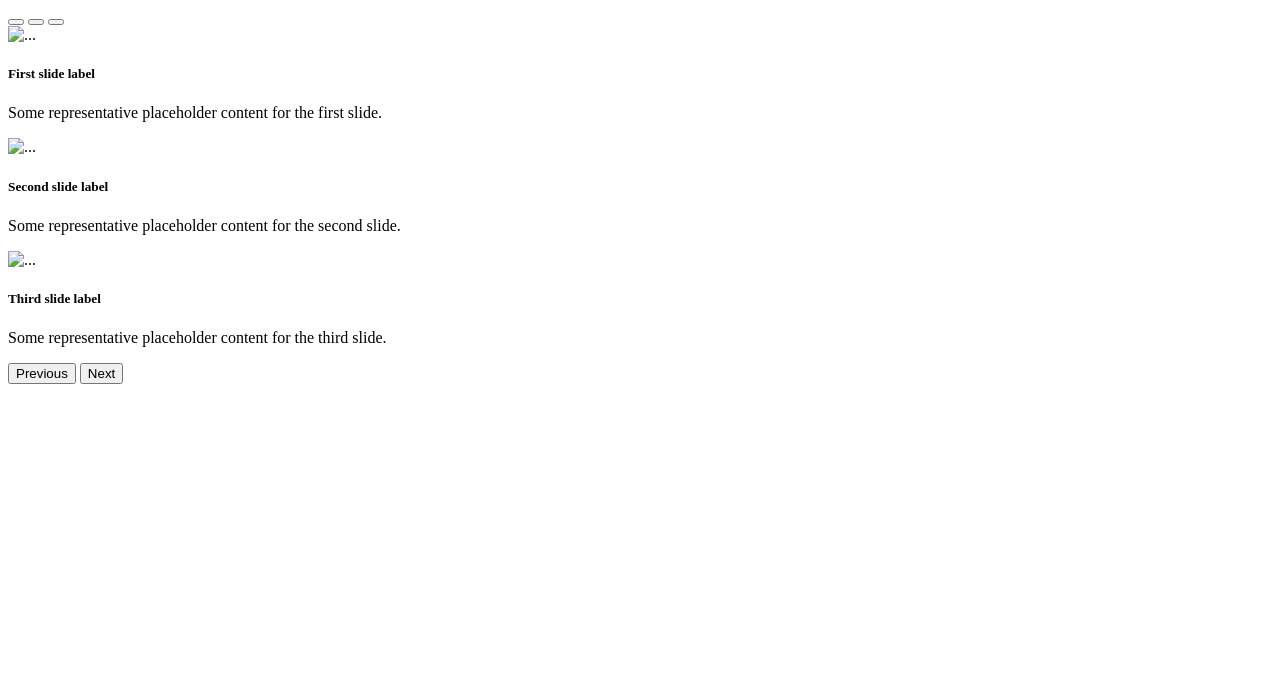
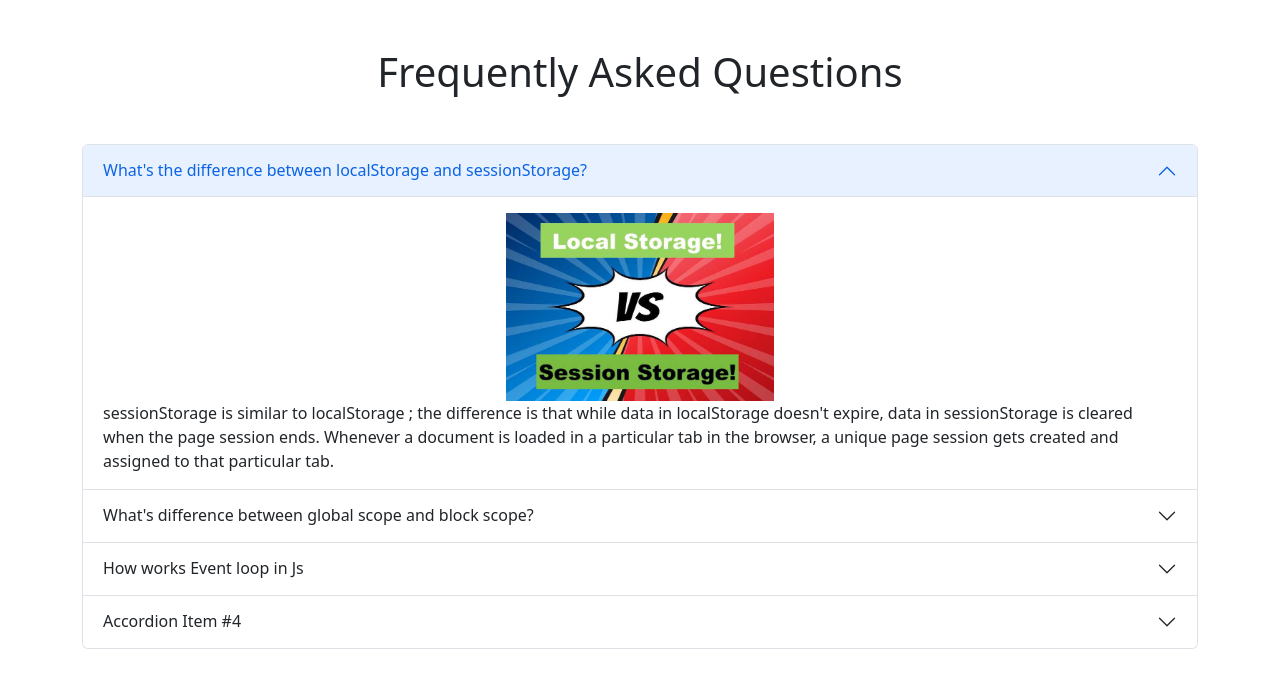
Before and after one commit to rafiulaanam/speed-typing-a7, a plain HTML site: page blog.html in a window 1280 px wide. Drawn offline with nearby package versions, Linux system fonts and the light colour scheme.

Commit message:
acordian added

```diff
--- a/blog.html
+++ b/blog.html
@@ -4,46 +4,78 @@
     <meta charset="UTF-8">
     <meta http-equiv="X-UA-Compatible" content="IE=edge">
     <meta name="viewport" content="width=device-width, initial-scale=1.0">
+    <link href="https://cdn.jsdelivr.net/npm/bootstrap@5.2.1/dist/css/bootstrap.min.css" rel="stylesheet" integrity="sha384-iYQeCzEYFbKjA/T2uDLTpkwGzCiq6soy8tYaI1GyVh/UjpbCx/TYkiZhlZB6+fzT" crossorigin="anonymous">
+
     <title>Blog</title>
 </head>
 <body>
-    <div id="carouselExampleCaptions" class="carousel slide" data-bs-ride="false">
-        <div class="carousel-indicators">
-          <button type="button" data-bs-target="#carouselExampleCaptions" data-bs-slide-to="0" class="active" aria-current="true" aria-label="Slide 1"></button>
-          <button type="button" data-bs-target="#carouselExampleCaptions" data-bs-slide-to="1" aria-label="Slide 2"></button>
-          <button type="button" data-bs-target="#carouselExampleCaptions" data-bs-slide-to="2" aria-label="Slide 3"></button>
-        </div>
-        <div class="carousel-inner">
-          <div class="carousel-item active">
-            <img src="..." class="d-block w-100" alt="...">
-            <div class="carousel-caption d-none d-md-block">
-              <h5>First slide label</h5>
-              <p>Some representative placeholder content for the first slide.</p>
-            </div>
-          </div>
-          <div class="carousel-item">
-            <img src="..." class="d-block w-100" alt="...">
-            <div class="carousel-caption d-none d-md-block">
-              <h5>Second slide label</h5>
-              <p>Some representative placeholder content for the second slide.</p>
-            </div>
-          </div>
-          <div class="carousel-item">
-            <img src="..." class="d-block w-100" alt="...">
-            <div class="carousel-caption d-none d-md-block">
-              <h5>Third slide label</h5>
-              <p>Some representative placeholder content for the third slide.</p>
+
+
+
+    <h1 class="text-center mt-5">Frequently Asked Questions</h1>
+
+
+    <div class="accordion container mt-5" id="accordionPanelsStayOpenExample">
+        <div class="accordion-item">
+          <h2 class="accordion-header" id="panelsStayOpen-headingOne">
+            <button class="accordion-button" type="button" data-bs-toggle="collapse" data-bs-target="#panelsStayOpen-collapseOne" aria-expanded="true" aria-controls="panelsStayOpen-collapseOne">
+                What's the difference between localStorage and sessionStorage?
+            </button>
+          </h2>
+          <div id="panelsStayOpen-collapseOne" class="accordion-collapse collapse show" aria-labelledby="panelsStayOpen-headingOne">
+            <div class="accordion-body">
+                <div class=" d-flex justify-content-center"><img src="ls.jpg" alt="" class="img-fluid w-25"></div>
+                sessionStorage is similar to localStorage ; the difference is that while data in localStorage doesn't expire, data in sessionStorage is cleared when the page session ends. Whenever a document is loaded in a particular tab in the browser, a unique page session gets created and assigned to that particular tab.
             </div>
           </div>
         </div>
-        <button class="carousel-control-prev" type="button" data-bs-target="#carouselExampleCaptions" data-bs-slide="prev">
-          <span class="carousel-control-prev-icon" aria-hidden="true"></span>
-          <span class="visually-hidden">Previous</span>
-        </button>
-        <button class="carousel-control-next" type="button" data-bs-target="#carouselExampleCaptions" data-bs-slide="next">
-          <span class="carousel-control-next-icon" aria-hidden="true"></span>
-          <span class="visually-hidden">Next</span>
-        </button>
+        <div class="accordion-item">
+          <h2 class="accordion-header" id="panelsStayOpen-headingTwo">
+            <button class="accordion-button collapsed" type="button" data-bs-toggle="collapse" data-bs-target="#panelsStayOpen-collapseTwo" aria-expanded="false" aria-controls="panelsStayOpen-collapseTwo">
+                What's difference between global scope and block scope?
+            </button>
+          </h2>
+          <div id="panelsStayOpen-collapseTwo" class="accordion-collapse collapse" aria-labelledby="panelsStayOpen-headingTwo">
+            <div class="accordion-body">
+                <div class=" d-flex justify-content-center"><img src="scop.png" alt="" class="img-fluid w-25"></div>
+                Global Scope
+                The variables defined outside of any function or curly brackets are known as global variables and have global scope. Global scope means that the variables can be accessed from any part of that program, any function or conditional state can access that variable.
+
+                Block Scope
+Block scope is also a sub-type of local scope. The block scope can be defined as the scope of the variables inside the curly brackets {}. Now, these curly brackets can be of loops, or conditional statements, or something else. You are only allowed to refer to these variables from within the curly brackets {}.
+            </div>
+          </div>
+        </div>
+        <div class="accordion-item">
+          <h2 class="accordion-header" id="panelsStayOpen-headingThree">
+            <button class="accordion-button collapsed" type="button" data-bs-toggle="collapse" data-bs-target="#panelsStayOpen-collapseThree" aria-expanded="false" aria-controls="panelsStayOpen-collapseThree">
+             How works Event loop in Js
+            </button>
+          </h2>
+          <div id="panelsStayOpen-collapseThree" class="accordion-collapse collapse" aria-labelledby="panelsStayOpen-headingThree">
+            <div class="accordion-body">
+                <div class=" d-flex justify-content-center"><img src="el.jpg" alt="" class="img-fluid w-25"></div>
+                The Event Loop has one simple job — to monitor the Call Stack and the Callback Queue. If the Call Stack is empty, the Event Loop will take the first event from the queue and will push it to the Call Stack, which effectively runs it. Such an iteration is called a tick in the Event Loop.
+            </div>
+          </div>
+        </div>
+        <div class="accordion-item">
+          <h2 class="accordion-header" id="panelsStayOpen-headingFour">
+            <button class="accordion-button collapsed" type="button" data-bs-toggle="collapse" data-bs-target="#panelsStayOpen-collapseFour" aria-expanded="false" aria-controls="panelsStayOpen-collapseFour">
+              Accordion Item #4
+            </button>
+          </h2>
+          <div id="panelsStayOpen-collapseFour" class="accordion-collapse collapse" aria-labelledby="panelsStayOpen-headingFour">
+            <div class="accordion-body">
+                <div class=" d-flex justify-content-center"><img src="ls.jpg" alt="" class="img-fluid w-25"></div>
+              <strong>This is the third item's accordion body.</strong> It is hidden by default, until the collapse plugin adds the appropriate classes that we use to style each element. These classes control the overall appearance, as well as the showing and hiding via CSS transitions. You can modify any of this with custom CSS or overriding our default variables. It's also worth noting that just about any HTML can go within the <code>.accordion-body</code>, though the transition does limit overflow.
+            </div>
+          </div>
+        </div>
       </div>
+
+      <script src="https://cdn.jsdelivr.net/npm/bootstrap@5.2.1/dist/js/bootstrap.bundle.min.js" integrity="sha384-u1OknCvxWvY5kfmNBILK2hRnQC3Pr17a+RTT6rIHI7NnikvbZlHgTPOOmMi466C8" crossorigin="anonymous"></script>
+
+
 </body>
 </html>
```
Also changed, not shown: el.jpg (added), ls.jpg (added), scop.png (added).
